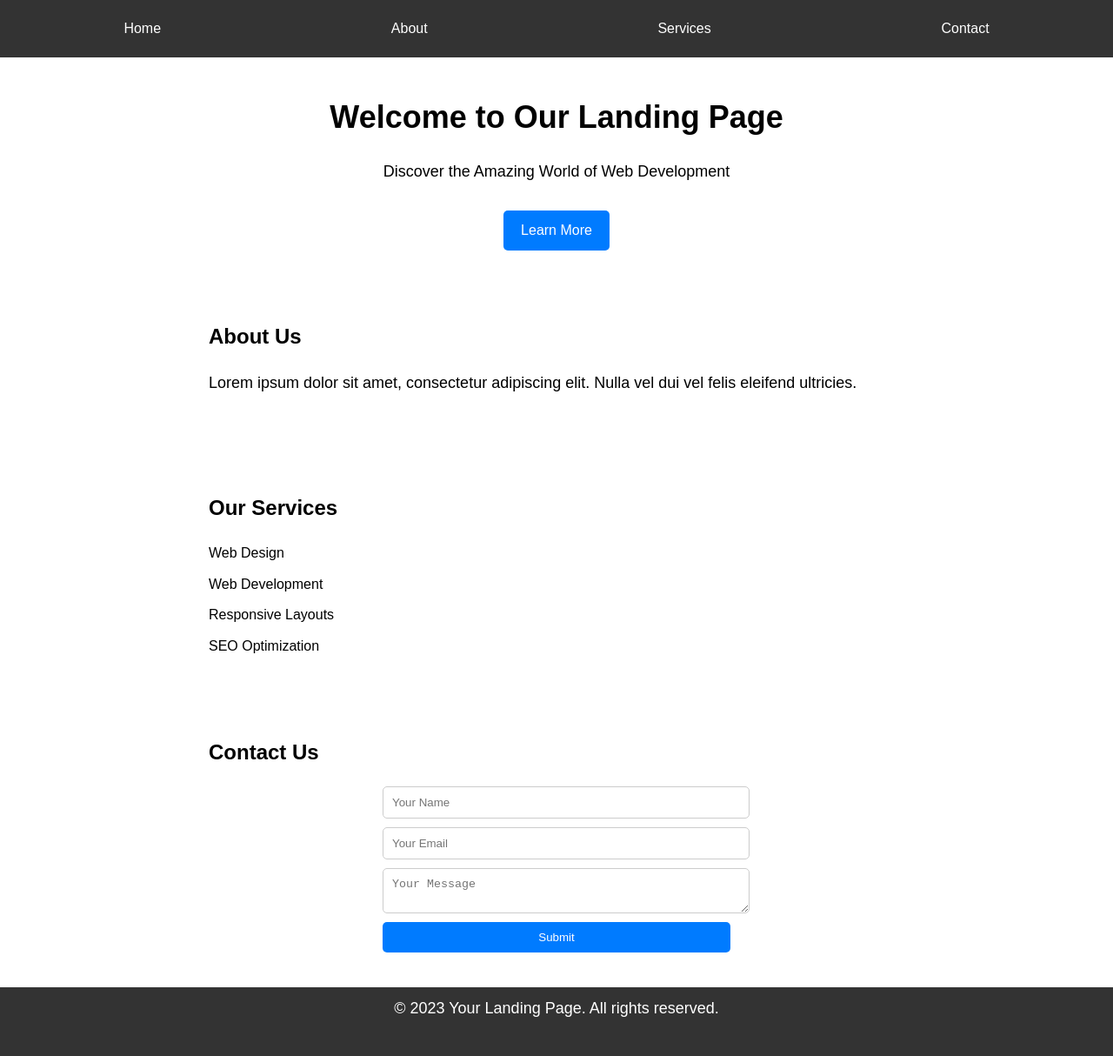
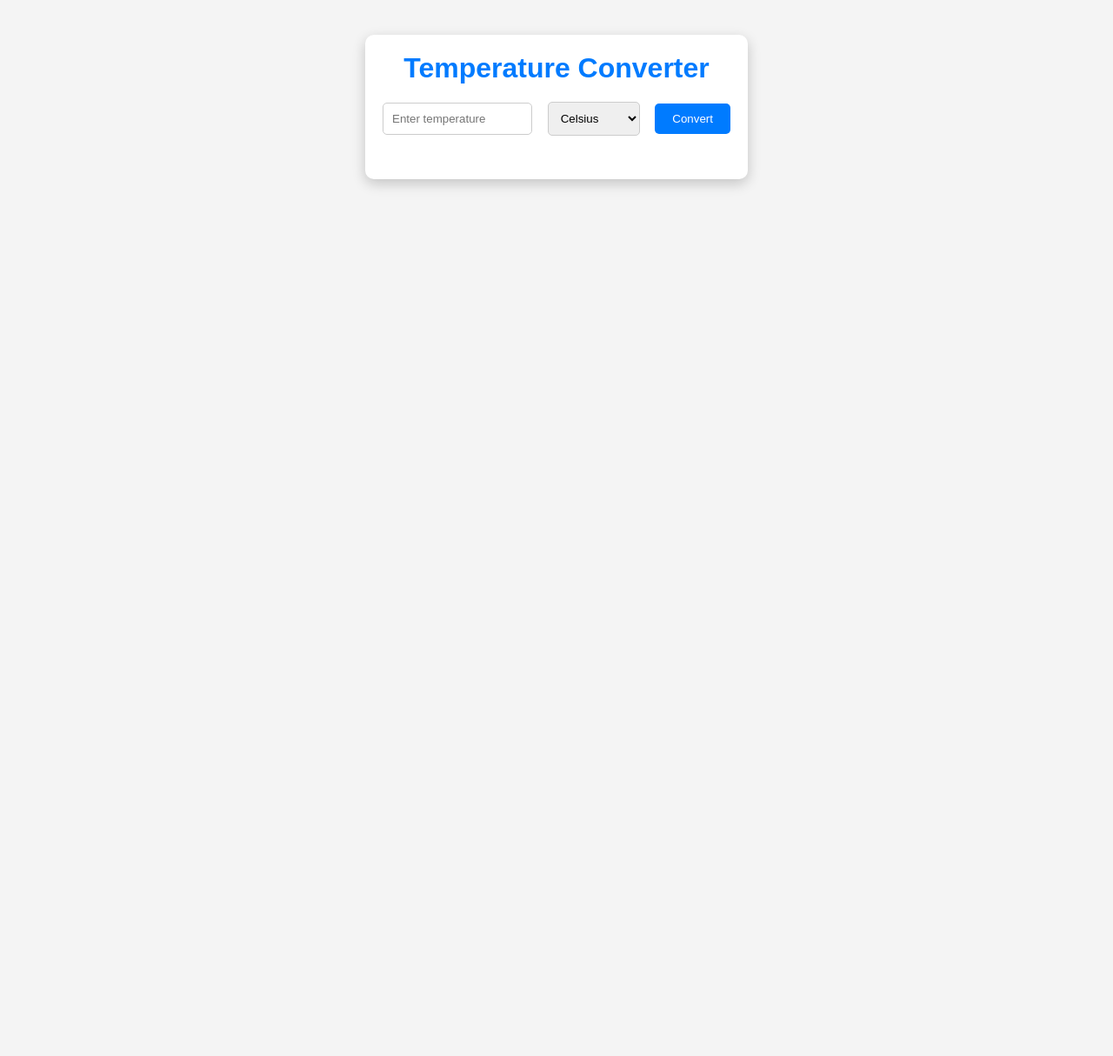
Before and after one commit to divya15122003/intershiptask, a plain HTML site: page index.html in a window 1280 px wide. Shown: the whole page at 87% size. After the commit the page ends 800 px from the top, so only its background shows below. Drawn offline with Linux system fonts and the light colour scheme.

Commit message:
level1 _ task3

```diff
--- a/index.html
+++ b/index.html
@@ -3,60 +3,23 @@
 <head>
     <meta charset="UTF-8">
     <meta name="viewport" content="width=device-width, initial-scale=1.0">
-    <title>Landing Page Demo</title>
+    <title>Temperature Converter</title>
     <link rel="stylesheet" href="styles.css">
 </head>
 <body>
-    <header>
-        <nav>
-            <a href="#home">Home</a>
-            <a href="#about">About</a>
-            <a href="#services">Services</a>
-            <a href="#contact">Contact</a>
-        </nav>
-    </header>
-
-    <section id="home">
-        <div class="hero-content">
-            <h1>Welcome to Our Landing Page</h1>
-            <p>Discover the Amazing World of Web Development</p>
-            <a href="#about" class="cta-button">Learn More</a>
+    <div class="container">
+        <h1>Temperature Converter</h1>
+        <div class="input-container">
+            <input type="number" id="temperatureInput" placeholder="Enter temperature">
+            <select id="unitSelector">
+                <option value="celsius">Celsius</option>
+                <option value="fahrenheit">Fahrenheit</option>
+                <option value="kelvin">Kelvin</option>
+            </select>
+            <button onclick="convertTemperature()">Convert</button>
         </div>
-    </section>
-
-    <section id="about">
-        <div class="about-content">
-            <h2>About Us</h2>
-            <p>Lorem ipsum dolor sit amet, consectetur adipiscing elit. Nulla vel dui vel felis eleifend ultricies.</p>
-        </div>
-    </section>
-
-    <section id="services">
-        <div class="services-content">
-            <h2>Our Services</h2>
-            <ul>
-                <li>Web Design</li>
-                <li>Web Development</li>
-                <li>Responsive Layouts</li>
-                <li>SEO Optimization</li>
-            </ul>
-        </div>
-    </section>
-
-    <section id="contact">
-        <div class="contact-content">
-            <h2>Contact Us</h2>
-            <form>
-                <input type="text" placeholder="Your Name">
-                <input type="email" placeholder="Your Email">
-                <textarea placeholder="Your Message"></textarea>
-                <button type="submit">Submit</button>
-            </form>
-        </div>
-    </section>
-
-    <footer>
-        <p>&copy; 2023 Your Landing Page. All rights reserved.</p>
-    </footer>
+        <div id="result"></div>
+    </div>
+    <script src="script.js"></script>
 </body>
 </html>
--- /dev/null
+++ b/script.js
@@ -0,0 +1,20 @@
+function convertTemperature() {
+    const temperatureInput = document.getElementById('temperatureInput').value;
+    const unitSelector = document.getElementById('unitSelector');
+    const selectedUnit = unitSelector.options[unitSelector.selectedIndex].value;
+    let convertedTemperature;
+    let unit;
+
+    if (selectedUnit === 'celsius') {
+        convertedTemperature = (temperatureInput * 9/5) + 32;
+        unit = 'Fahrenheit';
+    } else if (selectedUnit === 'fahrenheit') {
+        convertedTemperature = (temperatureInput - 32) * 5/9;
+        unit = 'Celsius';
+    } else if (selectedUnit === 'kelvin') {
+        convertedTemperature = parseFloat(temperatureInput) + 273.15;
+        unit = 'Kelvin';
+    }
+
+    document.getElementById('result').innerText = `Converted Temperature: ${convertedTemperature.toFixed(2)} ${unit}`;
+}
--- a/styles.css
+++ b/styles.css
@@ -6,119 +6,95 @@ body, h1, h2, h3, p, ul {
 
 body {
     font-family: Arial, sans-serif;
-    line-height: 1.6;
+    background-color: #f4f4f4;
 }
 
-header {
-    background-color: #333;
-    color: #fff;
-    padding: 10px;
+.container {
+    max-width: 400px;
+    margin: 40px auto;
+    background-color: #fff;
+    padding: 20px;
+    border-radius: 10px;
+    box-shadow: 0 5px 15px rgba(0, 0, 0, 0.2);
 }
 
-nav {
-    display: flex;
-    justify-content: space-around;
+h1 {
+    text-align: center;
+    color: #007BFF;
+    margin-bottom: 20px;
 }
 
-nav a {
+.input-container {
+    display: flex;
+    align-items: center;
+    justify-content: space-between;
+    margin-bottom: 20px;
+}
+
+input {
+    padding: 10px;
+    width: 150px;
+    border: 1px solid #ccc;
+    border-radius: 5px;
+    outline: none;
+    transition: border-color 0.3s;
+}
+
+input:focus {
+    border-color: #007BFF;
+}
+
+select {
+    padding: 10px;
+    border: 1px solid #ccc;
+    border-radius: 5px;
+    outline: none;
+    transition: border-color 0.3s;
+}
+
+select:focus {
+    border-color: #007BFF;
+}
+
+button {
+    padding: 10px 20px;
+    background-color: #007BFF;
     color: #fff;
-    text-decoration: none;
-    padding: 10px;
+    border: none;
+    border-radius: 5px;
+    cursor: pointer;
+    outline: none;
     transition: background-color 0.3s;
 }
 
-nav a:hover {
-    background-color: #555;
+button:hover {
+    background-color: #0056b3;
 }
 
-section {
-    padding: 40px 0;
+#result {
+    text-align: center;
+    font-size: 24px;
+    font-weight: bold;
+    color: #007BFF;
+    margin-top: 30px;
 }
 
-.hero-content {
-    text-align: center;
+/* Responsive layout */
+@media (max-width: 768px) {
+    .container {
+        max-width: 100%;
+        border-radius: 0;
     }
 
     h1 {
-    font-size: 36px;
-    margin-bottom: 20px;
+        font-size: 28px;
     }
 
-p {
-    font-size: 18px;
-    margin-bottom: 30px;
+    input {
+        width: 100%;
     }
 
-.cta-button {
-    display: inline-block;
-    background-color: #007BFF;
-    color: #fff;
-    padding: 10px 20px;
-    text-decoration: none;
-    border-radius: 5px;
-    transition: background-color 0.3s;
+    select {
+        width: 100%;
     }
-
-.cta-button:hover {
-    background-color: #0056b3;
 }
-
-.about-content, .services-content, .contact-content {
-    max-width: 800px;
-    margin: 0 auto;
-}
-
-h2 {
-    font-size: 24px;
-    margin-bottom: 20px;
-}
-
-ul {
-    list-style: none;
-    padding-left: 0;
-}
-
-li {
-    margin-bottom: 10px;
-}
-
-.contact-content form {
-    display: grid;
-    gap: 10px;
-    max-width: 400px;
-    margin: 0 auto;
-}
-
-input[type="text"],
-input[type="email"],
-textarea {
-    width: 100%;
-    padding: 10px;
-    border: 1px solid #ccc;
-    border-radius: 5px;
-}
-
-textarea {
-    resize: vertical;
-}
-
-button[type="submit"] {
-    background-color: #007BFF;
-    color: #fff;
-    padding: 10px 20px;
-    border: none;
-    border-radius: 5px;
-    cursor: pointer;
-    transition: background-color 0.3s;
-}
-
-button[type="submit"]:hover {
-    background-color: #0056b3;
-}
-
-footer {
-    background-color: #333;
-    color: #fff;
-    text-align: center;
-    padding: 10px;
-}
```
Lines whose indentation alone changed are shown as unchanged.
